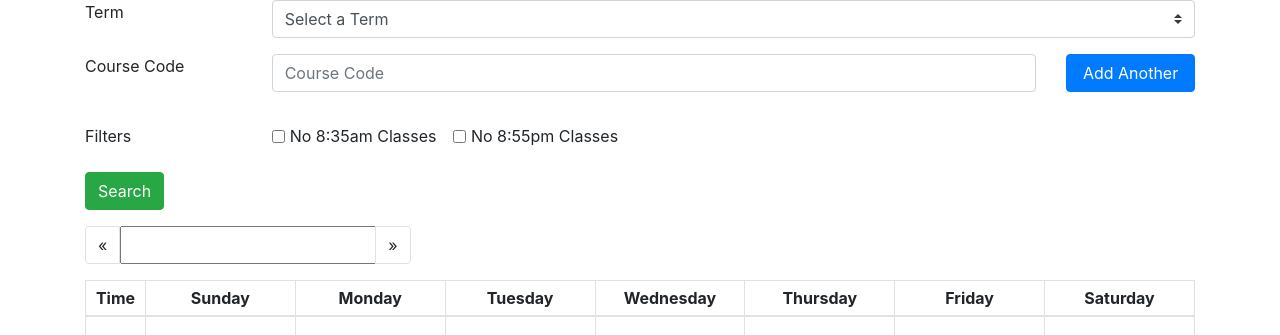
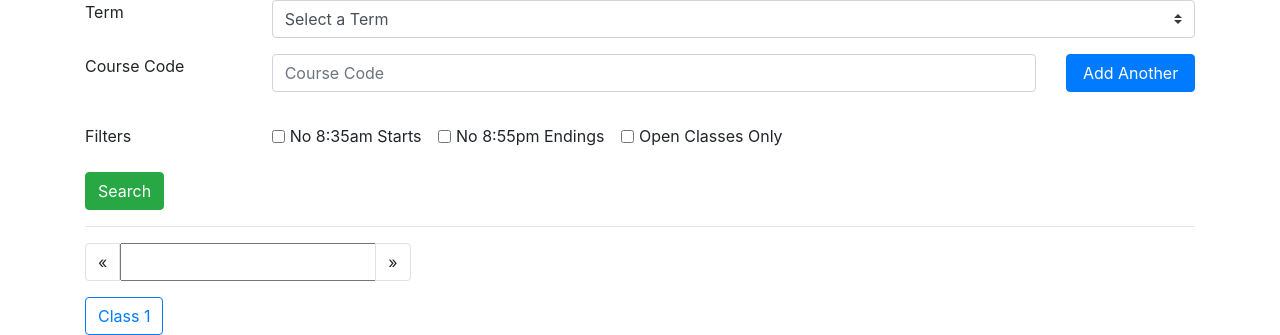
Before and after one commit to zhu-tom/Course-Registration, a PHP site: page / in a window 1280 px wide. Shown: the top 335 px of the page. Run offline with PHP 8.4, Linux system fonts and the light colour scheme; lists and menus that the app fills with data are empty.

Commit message:
Add only open courses

```diff
--- a/templates/index.php
+++ b/templates/index.php
@@ -68,11 +68,15 @@
                 <div class='col'>
                     <div class="form-check form-check-inline">
                         <input class="form-check-input" type="checkbox" id="noEarly" value="option1">
-                        <label class="form-check-label" for="noEarly">No 8:35am Classes</label>
+                        <label class="form-check-label" for="noEarly">No 8:35am Starts</label>
                     </div>
                     <div class="form-check form-check-inline">
                         <input class="form-check-input" type="checkbox" id="noLate" value="option2">
-                        <label class="form-check-label" for="noLate">No 8:55pm Classes</label>
+                        <label class="form-check-label" for="noLate">No 8:55pm Endings</label>
+                    </div>
+                    <div class="form-check form-check-inline">
+                        <input class="form-check-input" type="checkbox" id="openOnly" value="option3">
+                        <label class="form-check-label" for="openOnly">Open Classes Only</label>
                     </div>
                 </div>
             </div>
@@ -82,9 +86,10 @@
                 </div>
             </div>
         </form>
+        <hr/>
         <div class='row'>
             <div class='col-3'>
-                <nav aria-label="Page navigation example">
+                <nav aria-label="Page navigation">
                     <ul class="pagination">
                         <li class="page-item">
                             <a class="page-link" aria-label="Previous">
@@ -111,6 +116,9 @@
             <div id='spinner' class="spinner-border" style='display:none' role="status">
                 <span class="sr-only">Loading...</span>
             </div>
+        </div>
+        <div id='currClasses' class="btn-group" role="group" aria-label="Basic example">
+            <button type="button" class="btn btn-outline-primary" data-toggle="button" aria-pressed="false">Class 1</button>
         </div>
         <table id='weekly' class="table-sm table table-bordered">
             <thead>
@@ -146,7 +154,8 @@ codeRow = "<div class='row form-group'>\
             </div>"
 delbtn = "<input type='button' style='width:100%' class='btn btn-danger del-course' value='Delete'>"
 
-function loadTimetable() {
+
+function loadTimetable() { // loads timetable template
     $('#timetable').text('');
     $('#timetable').append('<tr id="7.5"><th class="time align-middle text-right" rowspan="2" scope="col">8:00</th><td></td><td></td><td></td><td></td><td></td><td></td><td></td></tr>');
     for (let i = 8; i <= 21; i++) {
@@ -160,7 +169,7 @@ function loadTimetable() {
 var timetables = null;
 var count = 0;
 
-function loadPage(pageNum) {
+function loadPage(pageNum) { // fills timetable wit courses
     $('#page').val(pageNum+1);
     result = timetables;
     loadTimetable();
@@ -253,7 +262,7 @@ $(document).ready(function(e) {
             }
         }
 
-        data = {courses: courses, term: $('#term').val(), noEarly: $('#noEarly').prop('checked'), noLate: $('#noLate').prop('checked')}
+        data = {courses: courses, term: $('#term').val(), noEarly: $('#noEarly').prop('checked'), noLate: $('#noLate').prop('checked'), openOnly: $('#openOnly').prop('checked')}
         $.ajax({
             url: '/findCourses',
             type: 'POST',
@@ -276,6 +285,9 @@ $(document).ready(function(e) {
             complete: () => {
                 $('#spinner').css('display', 'none');
                 $('#weekly').css('display', 'table');
+            },
+            error: (jqXHR, textStatus, errorThrown) => {
+                alert(textStatus);
             }
         });
     });
```
Also changed, not shown: 2 other files. Lines whose indentation alone changed are shown as unchanged.
